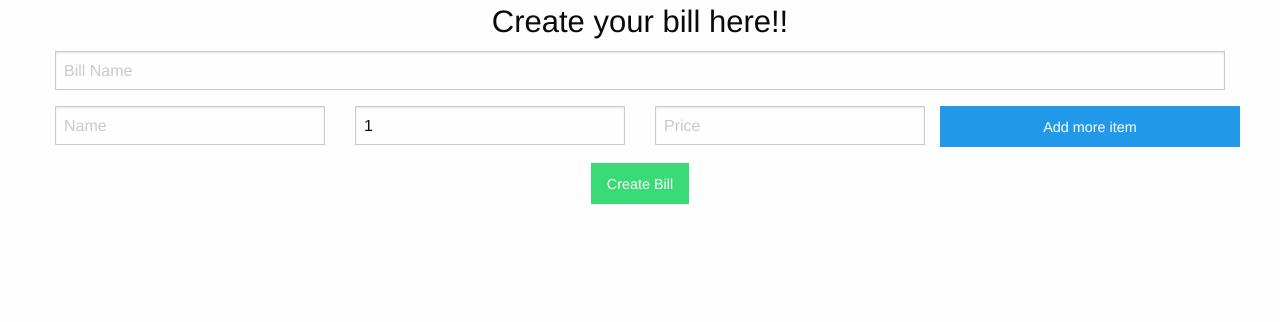
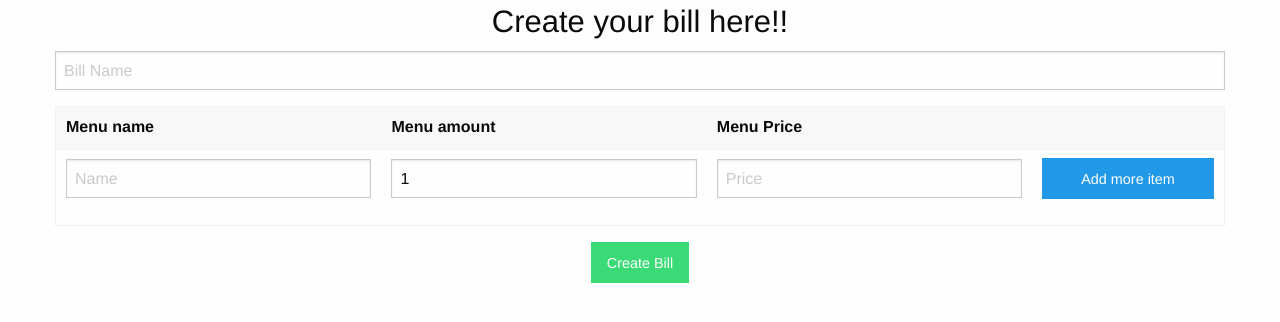
Before and after one commit to BabyThor/billshare, a Django app: page /host/ in a window 1280 px wide. Shown: the top 322 px of the page. Run offline with Django 3.2, Linux system fonts and the light colour scheme; some libraries are stand-ins or nearby versions.

Commit message:
Change host template to use table

```diff
--- a/templates/host.html
+++ b/templates/host.html
@@ -10,12 +10,24 @@
 			{{ form.bill_name }}
 		</div>
 	</div>
-	<div class="item">
-		<div class="row">
-			<div class="large-3 columns">{{ form.item_name }}</div>
-			<div class="large-3 columns">{{ form.item_amount }}</div>
-			<div class="large-3 columns">{{ form.item_price }}</div>
-			<a class="large-3 columns add-item button round">Add more item</a>
+	<div class="row">
+		<div class="large-12 columns">
+			<table class="item">
+				<thead>
+					<tr>
+						<td>Menu name</td>
+						<td>Menu amount</td>
+						<td>Menu Price</td>
+						<td></td>
+					</tr>
+				</thead>
+				<tr>
+					<td>{{ form.item_name }}</td>
+					<td>{{ form.item_amount }}</td>
+					<td>{{ form.item_price }}</td>
+					<td><a class="large-12 columns add-item button round">Add more item</a></td>
+				</tr>
+			</table>
 		</div>
 	</div>
 	<div class="row text-center"><button type="submit" class="success button round">Create Bill</button></div>
@@ -47,7 +59,7 @@
 		$('.add-item').addClass('remove-item alert');
 		$('.add-item').text('Remove');
 		$('.add-item').removeClass('add-item');
-		$('.item').append('<div class="row"><div class="large-3 columns">{{ form.item_name }}</div><div class="large-3 columns">{{ form.item_amount }}</div><div class="large-3 columns">{{ form.item_price }}</div><a class="large-3 columns add-item button round">Add more item</a>');
+		$('.item').append('<tr><td>{{ form.item_name }}</td><td>{{ form.item_amount }}</td><td>{{ form.item_price }}</td><td><a class="large-12 columns add-item button round">Add more item</a></td></tr>');
 	});
 	$(document).on("click", ".remove-item", function(e) {
 		$(this).closest("div").remove();
```
